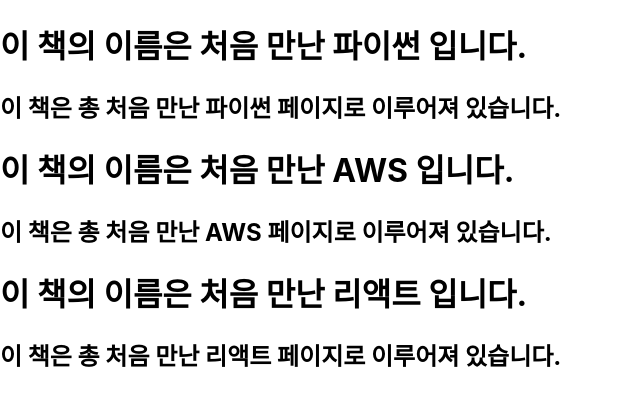
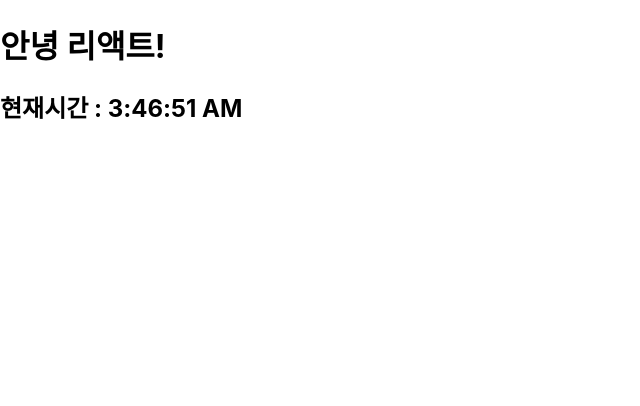
Before and after one commit to Dong1333/23-react1, a React (Create React App) app: page / in a window 1280 px wide. Shown: the top 406 px of the page, without its empty margins (0-640 px from the left). Built offline with nearby package versions, Linux system fonts and the light colour scheme.

Commit message:
03.30 REAEME.MD 03-modify

```diff
--- /dev/null
+++ b/src/chapter_04/Clock.jsx
@@ -0,0 +1,14 @@
+// 시계 만들기
+// Clock 컴포넌트
+
+import React from "react";
+
+function Clock() {
+    return(
+        <div>
+            <h1>안녕 리액트!</h1>
+            <h2>현재시간 : {new Date().toLocaleTimeString()}</h2>
+        </div>
+    )
+}
+export default Clock;
--- a/src/index.js
+++ b/src/index.js
@@ -4,15 +4,20 @@
 import App from './App';
 import reportWebVitals from './reportWebVitals';
 
+
+
 import Library from './chapter_03/Library';
+import Clock from './chapter_04/Clock';
 
+setInterval(() => {
 const root = ReactDOM.createRoot(document.getElementById('root'));
 root.render(
   <React.StrictMode>
-    <Library />
+    <Clock />
   </React.StrictMode>
+
 );
-
+}, 1000);
 // If you want to start measuring performance in your app, pass a function
 // to log results (for example: reportWebVitals(console.log))
 // or send to an analytics endpoint. Learn more: https://bit.ly/CRA-vitals
```
Also changed, not shown: public/test/clock.html (+2 -2 lines), src/chapter_04/tick.jsx (+6 -3 lines), 1 other file (tests, documents, lock files or other folders).
